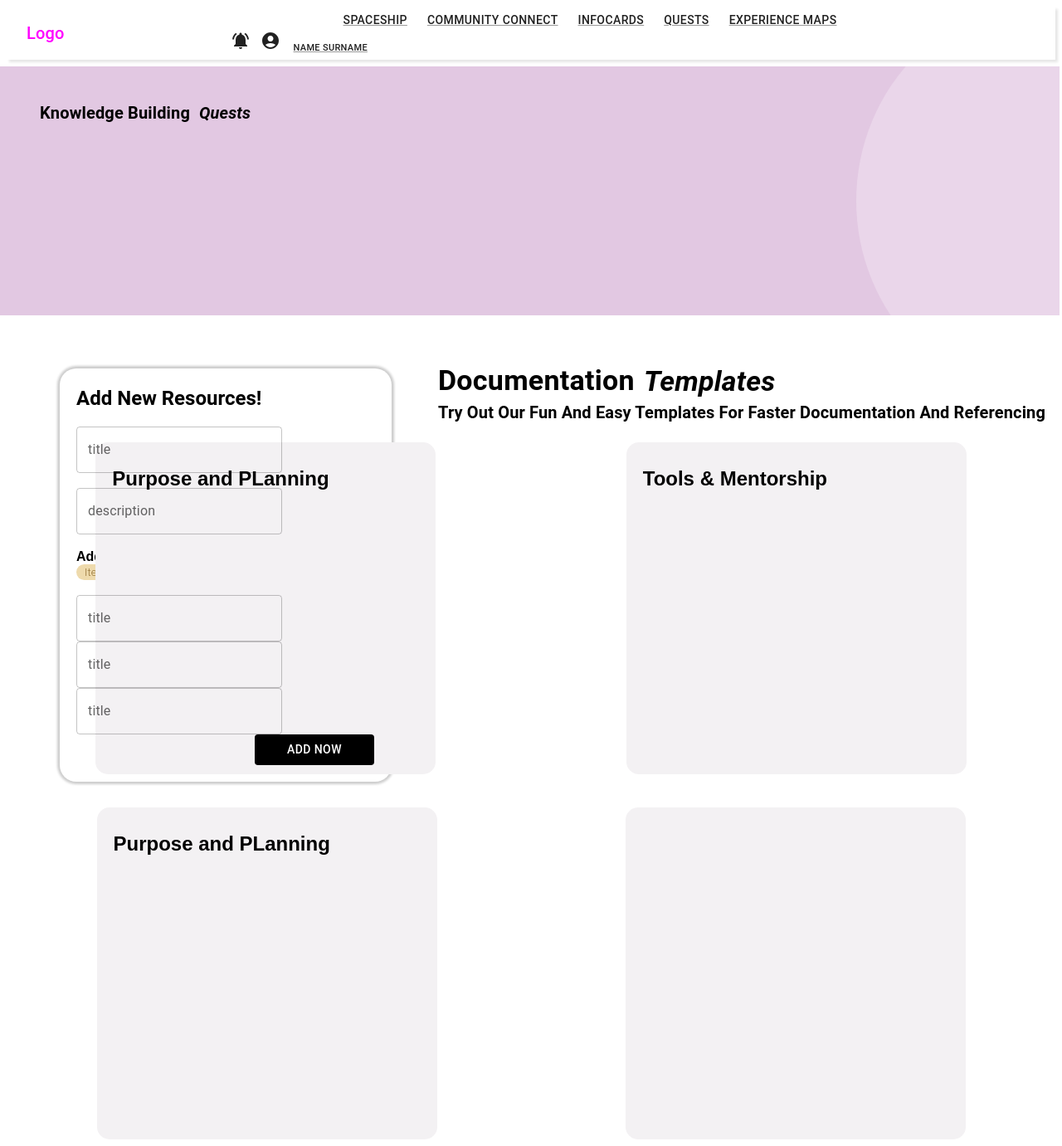
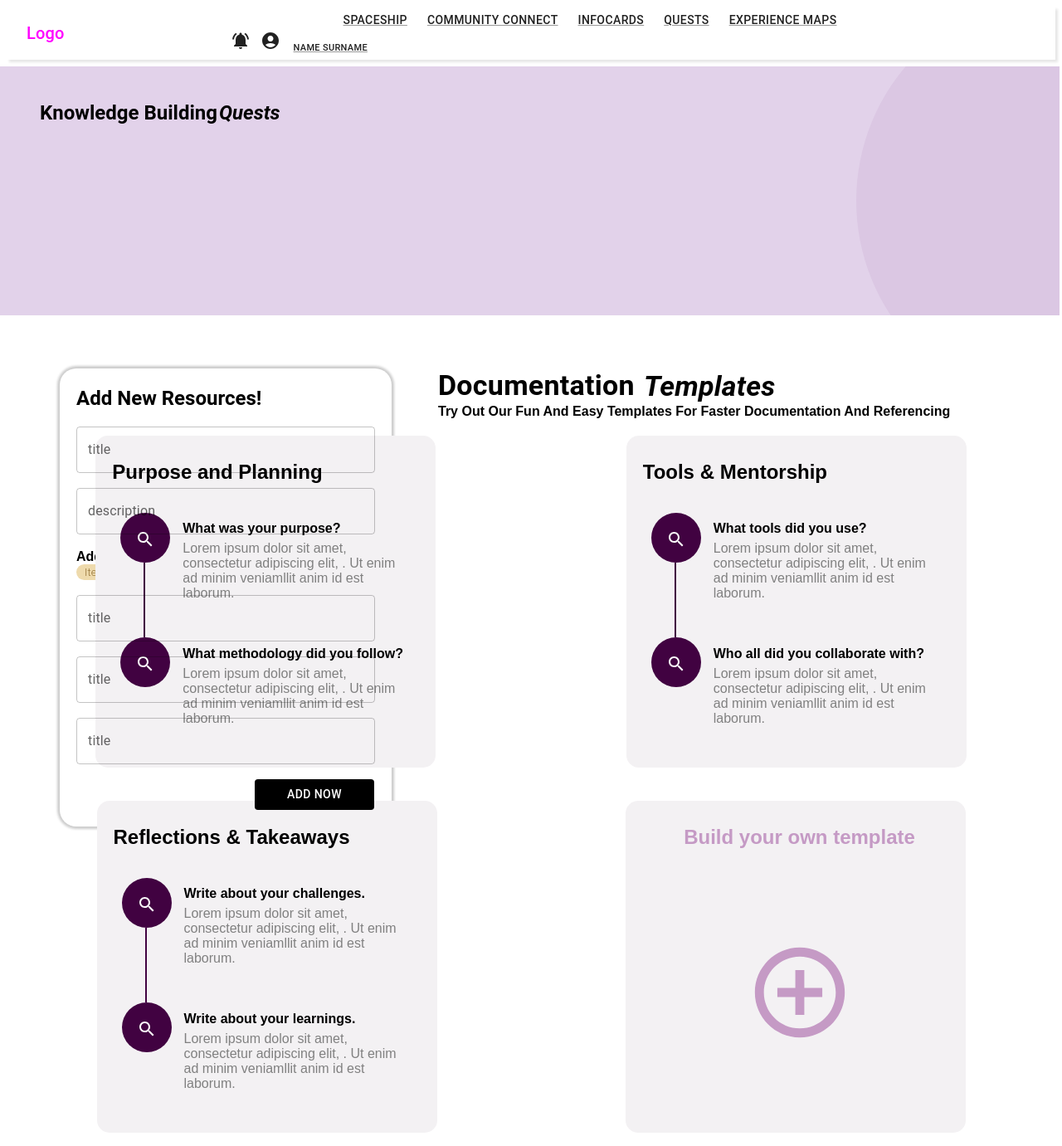
Before and after one commit to neilcarnac/caarya-web, a React (Create React App) app: page / in a window 1280 px wide. Shown: the whole page at 83% size. Built offline with nearby package versions, Linux system fonts and the light colour scheme.

Commit message:
beautified the homepage

```diff
--- /dev/null
+++ b/src/Components/BlankItem/BlankItem.jsx
@@ -0,0 +1,20 @@
+import React from 'react'
+import { IconButton } from '@mui/material'
+import EditIcon from '@mui/icons-material/Edit';
+const BlankItem = (props) => {
+  return (
+<>
+<div style={{ height: '400px', width: '400px', background:"rgb(243 241 243)",
+boxShadow: "4px 4px 4px 4px #0000004" , marginTop:"20px", paddingLeft:"10px" , borderRadius:"15px"}} className='Card'>
+<h2 style={{padding:"10px", textAlign:"center", color:"rgb(197 154 197)"}} className='font-poppins text-2xl '>{props.title}</h2>
+<div style={{textAlign:'center',marginTop:'90px'}}>
+<IconButton>
+{props.icon}
+</IconButton>
+</div>
+</div>
+</>
+  )
+}
+
+export default BlankItem
--- a/src/Components/CardItem/CardItem.jsx
+++ b/src/Components/CardItem/CardItem.jsx
@@ -3,10 +3,20 @@ const CardItem = (props) => {
   return (
 <>
 <div style={{ height: '400px', width: '400px', background:"rgb(243 241 243)", boxShadow: "4px 4px 4px 4px #0000004" , marginTop:"20px", paddingLeft:"10px" , borderRadius:"15px"}} className='Card'>
+    <h2 style={{padding:"10px"}} className='font-poppins text-2xl '>{props.title}</h2>
+   <div style={{textAlign: 'center',paddingTop:'20px' , marginLeft:'20px', color:'white' ,marginTop:'25px' ,height:"40px", width: '60px', borderRadius: '55px', background:'#410241'}} >
     {props.icon}
-    <h2 style={{padding:"10px"}} className='font-poppins text-2xl '>{props.title}</h2>
-    <h4 className='font-poppins'>{props.secondtitle}</h4>
-    <p className='font-poppins'>{props.content}</p>
+    </div>
+    <div style={{height: '90px', marginLeft: "48px",borderLeft: '2px solid #410241'}} className="line">
+    </div>
+    <div style={{textAlign: 'center',paddingTop:'20px' , marginLeft:'20px', color:'white' ,marginTop:'0px' ,height:"40px", width: '60px', borderRadius: '55px', background:'#410241'}} >
+    {props.icontwo}
+    </div>
+
+    <h4 style={{marginTop:'-200px', marginLeft:'95px'}} className='font-poppins'>{props.secondtitle}</h4>
+    <p style={{marginTop:'-15px', width:"260px", color:"gray", marginLeft:'95px'}} className='font-poppins-light'>{props.content}</p>
+    <h4 style={{marginTop:'55px', marginLeft:'95px'}} className='font-poppins'>{props.thirdtitle}</h4>
+    <p style={{marginTop:'-15px', width:"260px", color:"gray", marginLeft:'95px'}} className='font-poppins'>{props.secondcontent}</p>
 </div>
 </>
   )
--- a/src/Components/DocText/Doctext.jsx
+++ b/src/Components/DocText/Doctext.jsx
@@ -12,7 +12,7 @@ const Doctext = () => {
 
             sx={{
               ml: 65,
-              mt: -63,
+              mt: -69,
               textTransform: 'capitalize',
               FontFamily: "Poppins",
             //   FontSize: 4r,
@@ -39,11 +39,10 @@ const Doctext = () => {
                 </span>
             </Typography>
             <Typography
-                variant="h6"
-
+                variant="h7"
                 sx={{
                     ml: 65,
-                    mt: 0,
+                    mt: 10,
                     textTransform: 'capitalize',
                     FontFamily: "Poppins",
                     color: 'black',
--- a/src/Components/FoldForm/FoldForm.jsx
+++ b/src/Components/FoldForm/FoldForm.jsx
@@ -125,10 +125,10 @@ const FoldForm = () => {
               <br />
             </motion.div>
 
-            <motion.div
+            {/* <motion.div
               variants={Titleone}
               initial="hidden"
-              animate="visible">
+              animate="visible"> */}
               <TextField
                 id="title"
                 label="title"
@@ -136,12 +136,12 @@ const FoldForm = () => {
                 backgroundColor="#caca6d"
               >
           </TextField>
-            </motion.div>
+            {/* </motion.div> */}
           <br />
-          <motion.div
+          {/* <motion.div
               variants={Titleone}
               initial="hidden"
-              animate="visible">
+              animate="visible"> */}
           <TextField
             id="description"
             label="description"
@@ -149,12 +149,12 @@ const FoldForm = () => {
 
           >
           </TextField>
-          </motion.div>
+          {/* </motion.div> */}
           <br />
-          <motion.div
+          {/* <motion.div
               variants={Itemanimationwords}
               initial="hidden"
-              animate="visible">
+              animate="visible"> */}
           <Typography
             variant='h7'
           >
@@ -162,7 +162,7 @@ const FoldForm = () => {
               Add Tags/Keywords
             </span>
           </Typography>
-          </motion.div>
+          {/* </motion.div> */}
 
           <motion.div
               variants={Itemanimation}
@@ -248,10 +248,10 @@ const FoldForm = () => {
           </motion.div>
 
           <br />
-          <motion.div
+          {/* <motion.div
               variants={Titleone}
               initial="hidden"
-              animate="visible">
+              animate="visible"> */}
           <TextField
             id="title"
             label="title"
@@ -280,7 +280,7 @@ const FoldForm = () => {
 
           <br />
           <InvertingButton />
-          </motion.div>
+          {/* </motion.div> */}
         </form>
       </Box>
       </motion.div>
--- a/src/Components/Rectangle/Rectangle.jsx
+++ b/src/Components/Rectangle/Rectangle.jsx
@@ -34,10 +34,10 @@ const Rectangle = () => {
             width="101.69%"
             height="300px"
             overflow="hidden"
-            backgroundColor="#e2c8e2">
+            backgroundColor="#e2d2ea">
 
           <Typography
-            variant="h6"
+            variant="h5"
 
             sx={{
               ml: 7,
@@ -52,10 +52,10 @@ const Rectangle = () => {
               </span>
             </Typography>
           <Typography
-            variant="h6"
+            variant="h5"
 
             sx={{
-              ml: 31,
+              ml: 34,
               mt: -4,
               textTransform: 'capitalize',
               FontFamily: "Poppins",
@@ -74,7 +74,7 @@ const Rectangle = () => {
           borderRadius="600px"
           ml={130}
           mt={-20}
-          backgroundColor="#ead6ea"
+          backgroundColor="#dbc7e3"
           >
           </Box>
 
--- a/src/Components/Resources/Resources.jsx
+++ b/src/Components/Resources/Resources.jsx
@@ -1,28 +1,54 @@
 import CardItem from '../CardItem/CardItem';
 import Stack from '@mui/material/Stack';
 import { Divider } from '@mui/material';
-
+import SearchIcon from '@mui/icons-material/Search';
+import BlankItem from '../BlankItem/BlankItem';
+import AddCircleOutlineIcon from '@mui/icons-material/AddCircleOutline';
 function Resources() {
   return (
     <>
       <Stack direction={['column', 'row']} spacing="2">
         <Stack marginLeft="500px" flex="1" bg="gray.100" height="100%" justifyContent="center" alignItems="center">
           <CardItem
-            title="Purpose and PLanning" />
+            title="Purpose and Planning"
+            icon={<SearchIcon />}
+            icontwo={<SearchIcon />}
+            secondtitle="What was your purpose?"
+            content="Lorem ipsum dolor sit amet, consectetur adipiscing elit, . Ut enim ad minim veniamllit anim id est laborum."
+            thirdtitle="What methodology did you follow?"
+            secondcontent="Lorem ipsum dolor sit amet, consectetur adipiscing elit, . Ut enim ad minim veniamllit anim id est laborum."
+            />
+
         </Stack>
         <Stack paddingLeft="15px" flex="1" bg="gray.200" height="100%" justifyContent="center" alignItems="center">
-          <CardItem
-            title="Tools & Mentorship" />
+        <CardItem
+            title="Tools & Mentorship"
+            icon={<SearchIcon />}
+            icontwo={<SearchIcon />}
+            secondtitle="What tools did you use?"
+            content="Lorem ipsum dolor sit amet, consectetur adipiscing elit, . Ut enim ad minim veniamllit anim id est laborum."
+            thirdtitle="Who all did you collaborate with?"
+            secondcontent="Lorem ipsum dolor sit amet, consectetur adipiscing elit, . Ut enim ad minim veniamllit anim id est laborum."
+            />
         </Stack>
       </Stack>
       <Stack direction={['column', 'row']} spacing="2">
         <Stack paddingTop="20px" marginLeft="500px" flex="1" bg="gray.100" height="100%" justifyContent="center" alignItems="center">
-          <CardItem
-            title="Purpose and PLanning" />
+        <CardItem
+            title="Reflections & Takeaways"
+            icon={<SearchIcon />}
+            icontwo={<SearchIcon />}
+            secondtitle="Write about your challenges."
+            content="Lorem ipsum dolor sit amet, consectetur adipiscing elit, . Ut enim ad minim veniamllit anim id est laborum."
+            thirdtitle="Write about your learnings."
+            secondcontent="Lorem ipsum dolor sit amet, consectetur adipiscing elit, . Ut enim ad minim veniamllit anim id est laborum."
+            />
         </Stack>
         <Stack paddingTop="20px" paddingLeft="10px" flex="1" bg="gray.200" height="100%" justifyContent="center" alignItems="center">
-          <CardItem
-            />
+          <BlankItem
+          title= "Build your own template"
+          icon={<AddCircleOutlineIcon style={{ color:"rgb(197 154 197)" ,fontSize: "130px"}} />}
+          />
         </Stack>
       </Stack>
 
```
Also changed, not shown: public/bino.png (added), src/Components/BlankItem/BlankItem.css (added).
